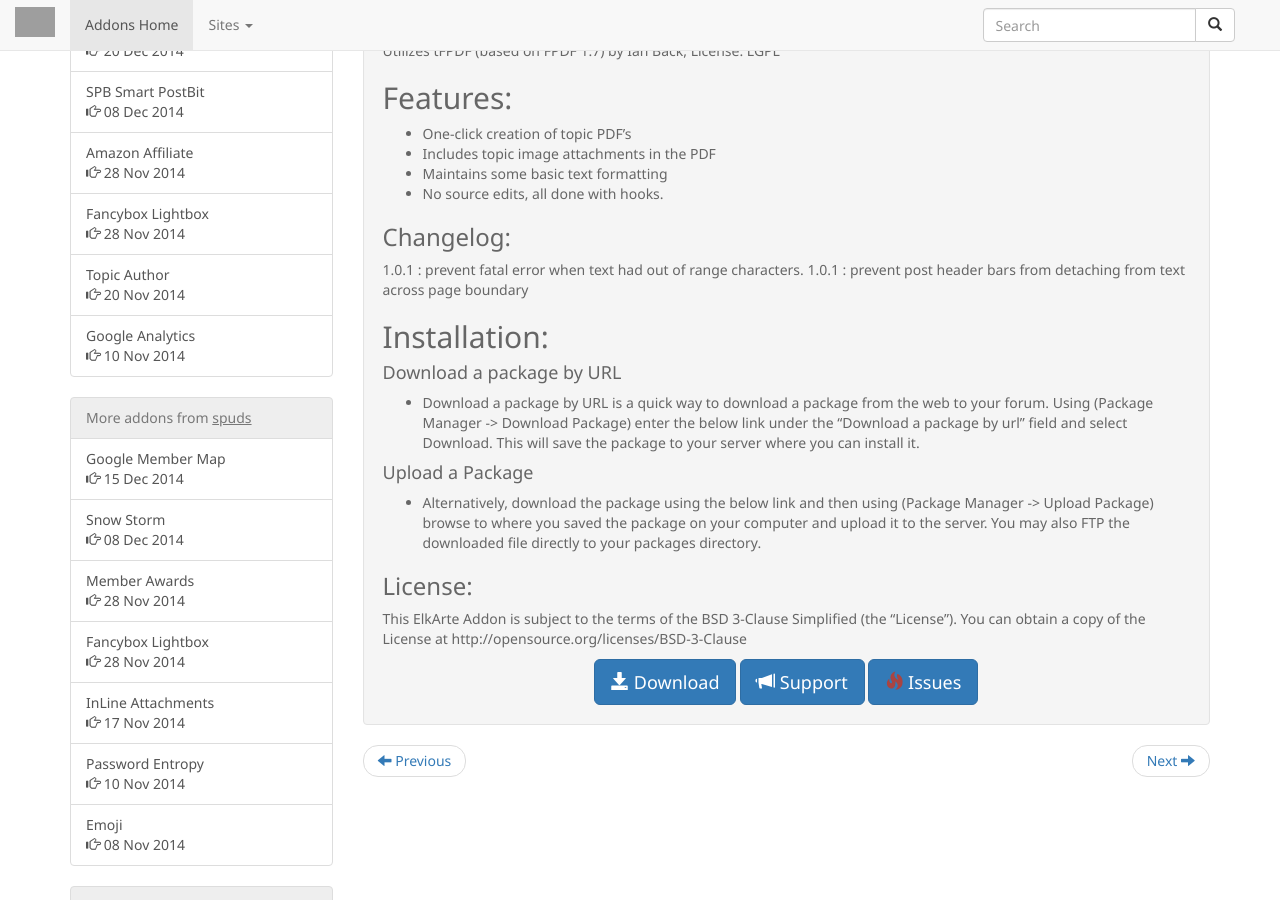
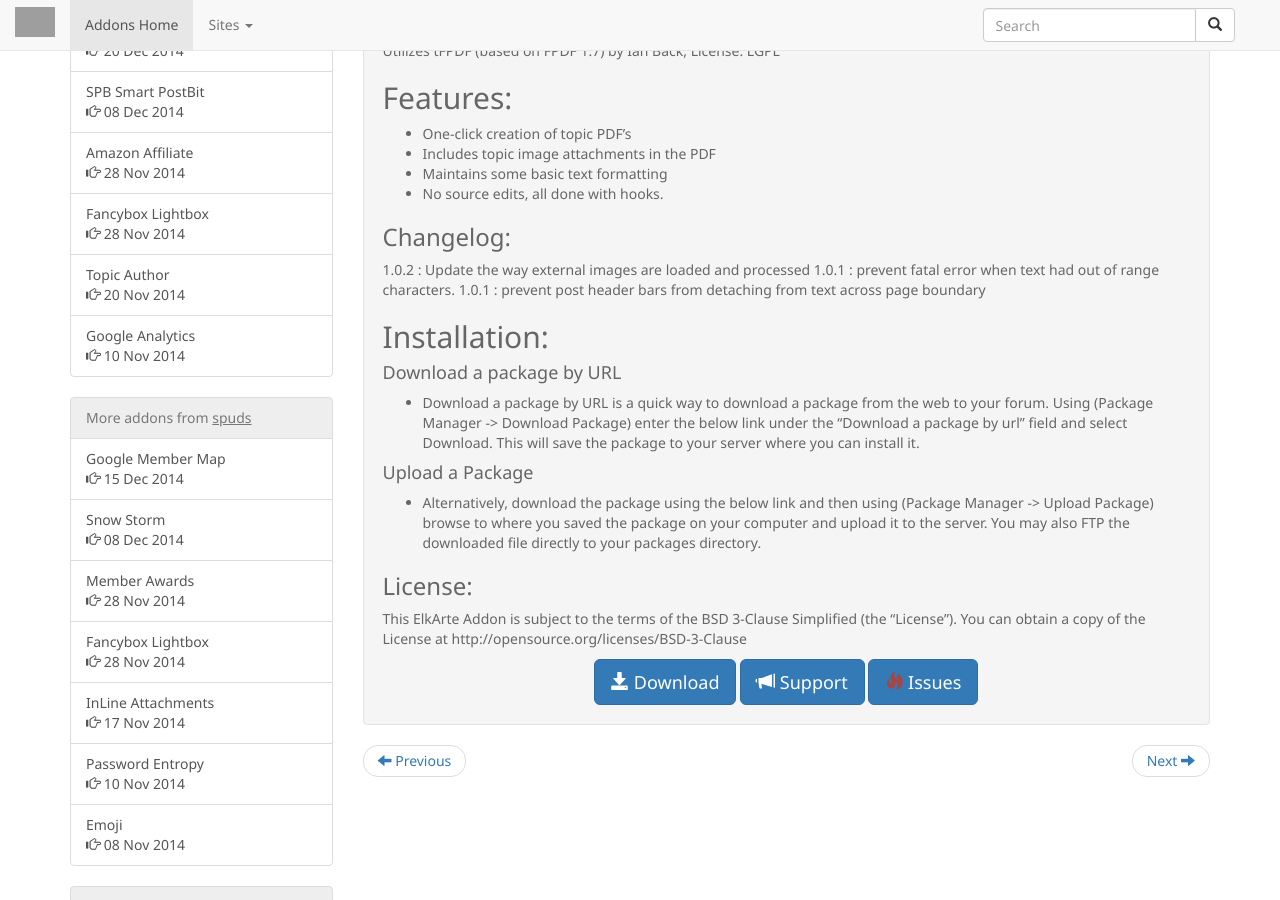
Before and after one commit to elkarte/addons, a Jekyll site: the page built from _posts/2014-08-13-Print-PDF.MD, in a window 1280 px wide and 900 px high, scrolled down 363 px. Built offline with Jekyll 4.4.1, drawn with Linux system fonts in a browser that asks for light colours; nearby versions of some CDN libraries; Markdown is read by kramdown in place of the engine named in the settings; grey boxes are pictures that could not be loaded.

Commit message:
Update to 1.0.2 release

```diff
--- a/_posts/2014-08-13-Print-PDF.MD
+++ b/_posts/2014-08-13-Print-PDF.MD
@@ -6,14 +6,14 @@ date: 2015-01-18
 comments: false
 short: "Replaces the print button with a PDF file creation"
 license: BSD
-version: 1.0.1
+version: 1.0.2
 allhooks: yes
 elkversion: 1.0
 support: http://www.elkarte.net/community/index.php?topic=1848.0
 bugs: https://github.com/Spuds/Elk-PDF/issues
 author: spuds
 thumbnail:
-download: https://github.com/Spuds/Elk-PDF/archive/master.zip
+download: https://bitbucket.org/spuds_/elk-pdf/downloads/elk_pdf.zip
 images:
 ---
 
@@ -30,6 +30,7 @@ Utilizes tFPDF (based on FPDF 1.7) by Ian Back, License:  LGPL
 -  No source edits, all done with hooks.
 
 ### Changelog:
+1.0.2 : Update the way external images are loaded and processed
 1.0.1 : prevent fatal error when text had out of range characters.
 1.0.1 : prevent post header bars from detaching from text across page boundary
 
```
